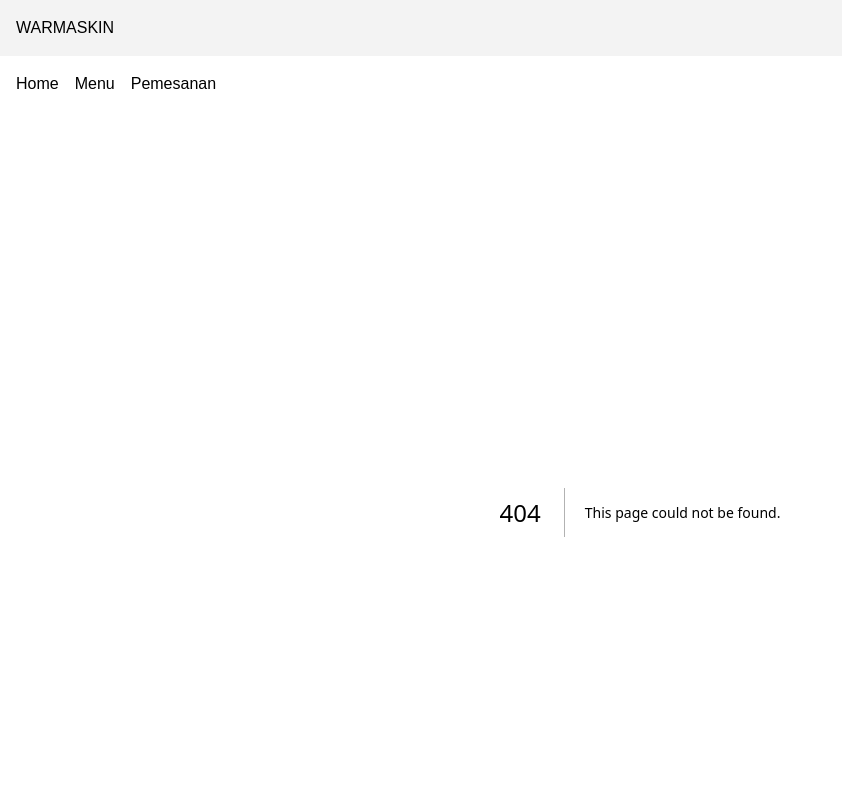
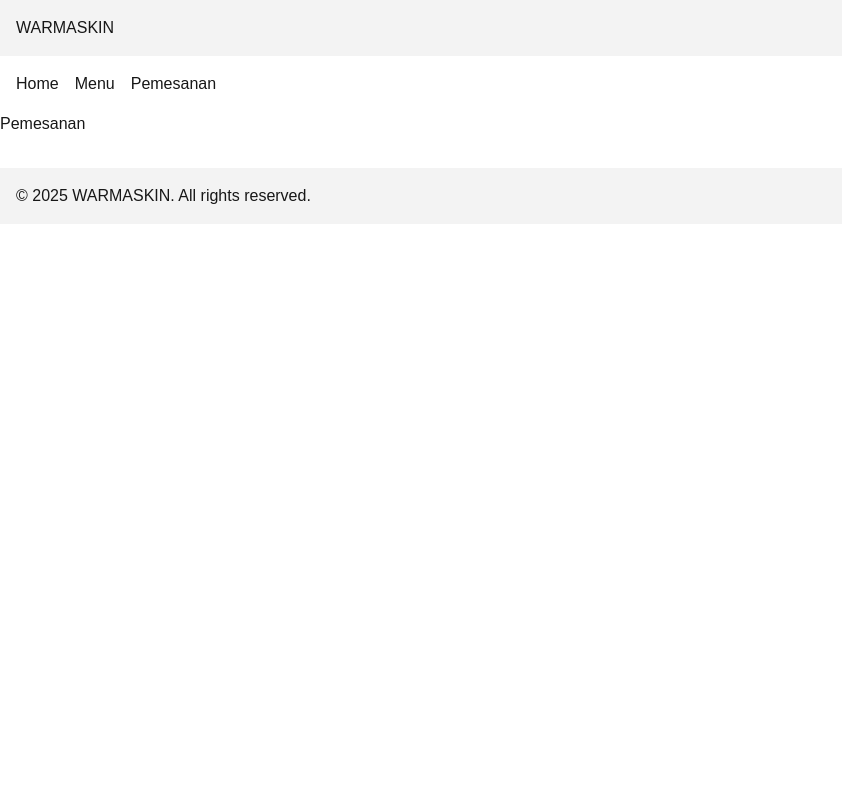
Before and after one commit to akmalghandi20/lagrande-pbs, a Next.js app in the folder frontend/: page /pemesanan in a window 1280 px wide. Before the commit this address had no page. Shown: the top 800 px of the page, without its empty margins (0-842 px from the left). Built offline with nearby package versions, Linux system fonts and the light colour scheme.

Commit message:
dayan: menambahkan logo

```diff
--- /dev/null
+++ b/frontend/app/pemesanan/page.tsx
@@ -0,0 +1,7 @@
+export default function Pemesanan() {
+  return (
+    <div>
+      <h1>Pemesanan</h1>
+    </div>
+  );
+}
```
Also changed, not shown: frontend/public/warmaskin.png (added).
